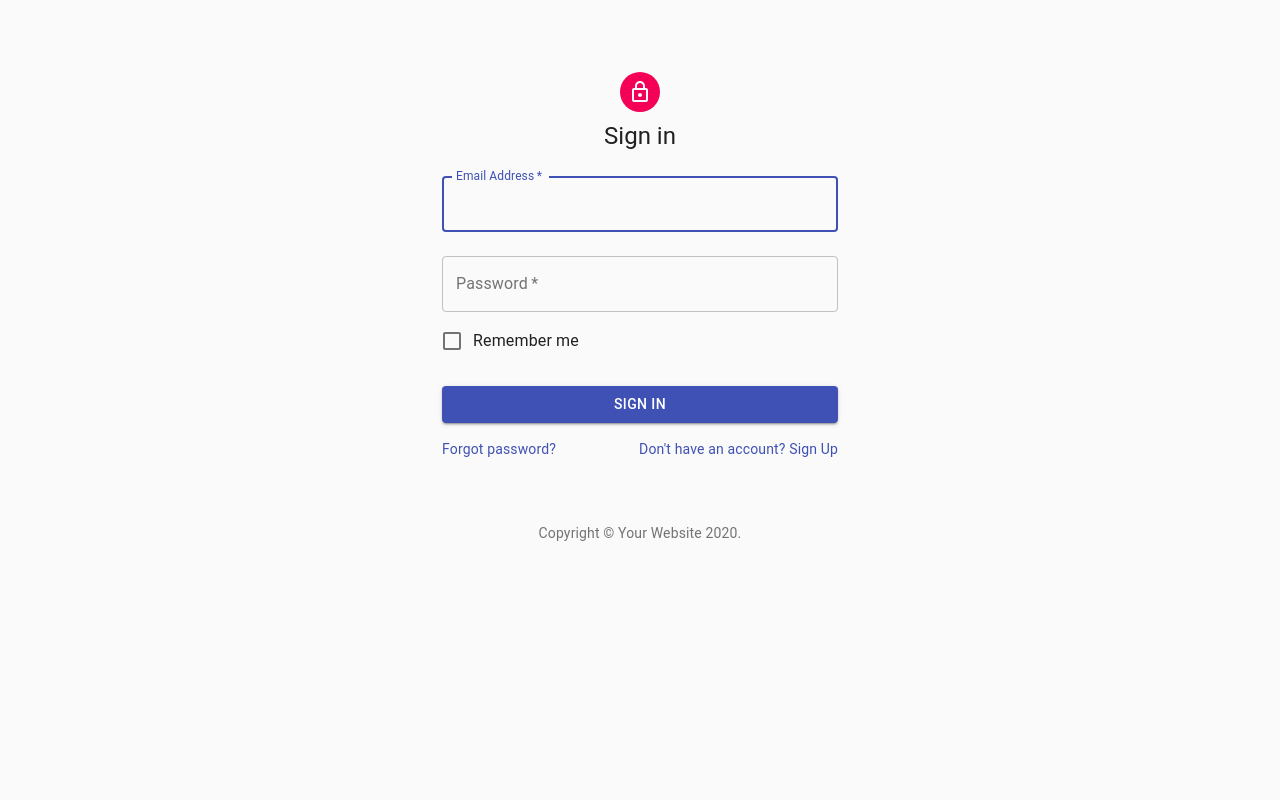
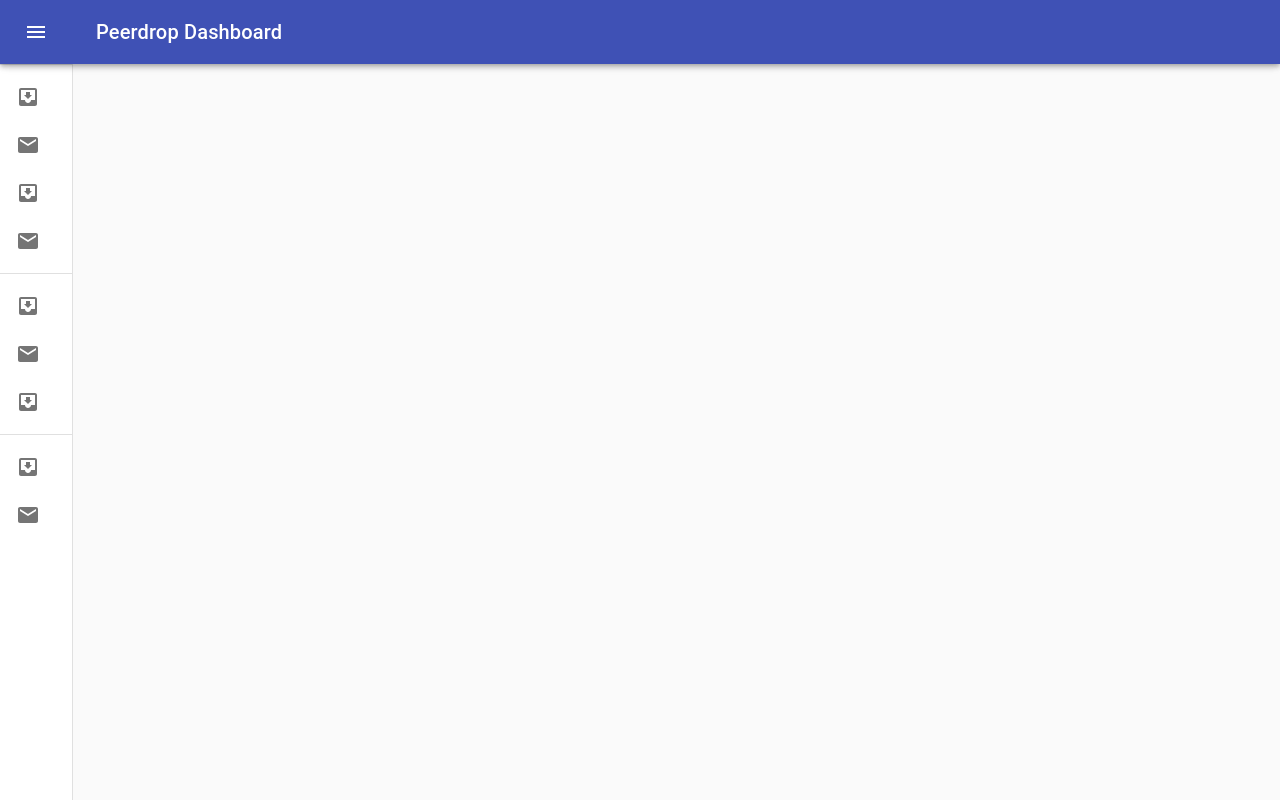
Before and after one commit to Asad106/inventory-management, a React (Create React App) app: page / in a window 1280 px wide. Built offline with nearby package versions, Linux system fonts and the light colour scheme.

Commit message:
Added Menu

```diff
--- a/package.json
+++ b/package.json
@@ -11,6 +11,7 @@
     "firebase": "^7.20.0",
     "react": "^16.13.1",
     "react-dom": "^16.13.1",
+    "react-router-dom": "^5.2.0",
     "react-scripts": "3.4.3"
   },
   "scripts": {
--- a/src/App.js
+++ b/src/App.js
@@ -1,14 +1,25 @@
 /** @format */
 
-import React from "react";
-import { Button } from "@material-ui/core";
+import React, { useEffect } from "react";
+import { Route, Switch } from "react-router-dom";
+import Menu from "./Components/Menu/Menu";
+
 import SignIn from "./Components/Login/Login";
+let userEmail = null;
 
 function App() {
+  useEffect(() => {
+    userEmail = localStorage.getItem("email");
+  }, []);
+
   return (
-    <div className='App'>
-      <SignIn />
-    </div>
+    <>
+      <Switch>
+        {console.log(`in render function ${userEmail}`)}
+        <Route exact path='/' component={Menu} />
+        <Route exact path='/signin' component={SignIn} />
+      </Switch>
+    </>
   );
 }
 
--- /dev/null
+++ b/src/Components/Dashboard/Home.js
@@ -0,0 +1,13 @@
+/** @format */
+
+import React from "react";
+
+function Home() {
+  return (
+    <div>
+      <h1>Home</h1>
+    </div>
+  );
+}
+
+export default Home;
--- /dev/null
+++ b/src/Components/Dashboard/Statistics.js
@@ -0,0 +1,13 @@
+/** @format */
+
+import React from "react";
+
+function Statistics() {
+  return (
+    <div>
+      <h1>Statistics</h1>
+    </div>
+  );
+}
+
+export default Statistics;
--- a/src/Components/Login/Login.js
+++ b/src/Components/Login/Login.js
@@ -15,6 +15,7 @@ import Typography from "@material-ui/core/Typography";
 import { makeStyles } from "@material-ui/core/styles";
 import Container from "@material-ui/core/Container";
 import { signInWithEmail } from "../../Firebase";
+import { useHistory } from "react-router-dom";
 
 function Copyright() {
   return (
@@ -50,16 +51,28 @@ const useStyles = makeStyles((theme) => ({
 }));
 
 export default function SignIn() {
+  const history = useHistory();
   const classes = useStyles();
 
   function onSubmit(e) {
+    const error = document.getElementById("error");
+
     //console.log(e);
     // console.log(e.target.password.value);
     // console.log(e.target.email.value);
     let email = e.target.email.value;
     let password = e.target.password.value;
+    //let isChecked = e.target.checkBox.chec;
 
+    //console.log(isChecked);
+
+    const isInvalid = password === "" || email === "";
+    if (isInvalid) {
+      console.log("error in forms");
+      return;
+    }
     signInWithEmail(email, password);
+    history.push("/");
     e.preventDefault();
   }
   return (
@@ -95,10 +108,13 @@ export default function SignIn() {
             id='password'
             autoComplete='current-password'
           />
+          <div id='error'></div>
           <FormControlLabel
             control={<Checkbox value='remember' color='primary' />}
             label='Remember me'
+            name='checkBox'
           />
+
           <Button
             type='submit'
             fullWidth
--- /dev/null
+++ b/src/Components/Menu/Drawer.js
@@ -0,0 +1,192 @@
+/** @format */
+
+import React from "react";
+import clsx from "clsx";
+import { makeStyles, useTheme } from "@material-ui/core/styles";
+import Drawer from "@material-ui/core/Drawer";
+import AppBar from "@material-ui/core/AppBar";
+import Toolbar from "@material-ui/core/Toolbar";
+import List from "@material-ui/core/List";
+import CssBaseline from "@material-ui/core/CssBaseline";
+import Typography from "@material-ui/core/Typography";
+import Divider from "@material-ui/core/Divider";
+import IconButton from "@material-ui/core/IconButton";
+import MenuIcon from "@material-ui/icons/Menu";
+import ChevronLeftIcon from "@material-ui/icons/ChevronLeft";
+import ChevronRightIcon from "@material-ui/icons/ChevronRight";
+import ListItem from "@material-ui/core/ListItem";
+import ListItemIcon from "@material-ui/core/ListItemIcon";
+import ListItemText from "@material-ui/core/ListItemText";
+import InboxIcon from "@material-ui/icons/MoveToInbox";
+import MailIcon from "@material-ui/icons/Mail";
+
+const drawerWidth = 280;
+
+const useStyles = makeStyles((theme) => ({
+  root: {
+    display: "flex",
+  },
+  appBar: {
+    zIndex: theme.zIndex.drawer + 1,
+    transition: theme.transitions.create(["width", "margin"], {
+      easing: theme.transitions.easing.sharp,
+      duration: theme.transitions.duration.leavingScreen,
+    }),
+  },
+  appBarShift: {
+    marginLeft: drawerWidth,
+    width: `calc(100% - ${drawerWidth}px)`,
+    transition: theme.transitions.create(["width", "margin"], {
+      easing: theme.transitions.easing.sharp,
+      duration: theme.transitions.duration.enteringScreen,
+    }),
+  },
+  menuButton: {
+    marginRight: 36,
+  },
+  hide: {
+    display: "none",
+  },
+  drawer: {
+    width: drawerWidth,
+    flexShrink: 0,
+    whiteSpace: "nowrap",
+  },
+  drawerOpen: {
+    width: drawerWidth,
+    transition: theme.transitions.create("width", {
+      easing: theme.transitions.easing.sharp,
+      duration: theme.transitions.duration.enteringScreen,
+    }),
+  },
+  drawerClose: {
+    transition: theme.transitions.create("width", {
+      easing: theme.transitions.easing.sharp,
+      duration: theme.transitions.duration.leavingScreen,
+    }),
+    overflowX: "hidden",
+    width: theme.spacing(7) + 1,
+    [theme.breakpoints.up("sm")]: {
+      width: theme.spacing(9) + 1,
+    },
+  },
+  toolbar: {
+    display: "flex",
+    alignItems: "center",
+    justifyContent: "flex-end",
+    padding: theme.spacing(0, 1),
+    // necessary for content to be below app bar
+    ...theme.mixins.toolbar,
+  },
+  content: {
+    flexGrow: 1,
+    padding: theme.spacing(3),
+  },
+}));
+
+function Dashboard() {
+  const classes = useStyles();
+  const theme = useTheme();
+  const [open, setOpen] = React.useState(false);
+
+  const handleDrawerOpen = () => {
+    setOpen(true);
+  };
+
+  const handleDrawerClose = () => {
+    setOpen(false);
+  };
+
+  return (
+    <div className={classes.root}>
+      <CssBaseline />
+      <AppBar
+        position='fixed'
+        className={clsx(classes.appBar, {
+          [classes.appBarShift]: open,
+        })}>
+        <Toolbar>
+          <IconButton
+            color='inherit'
+            aria-label='open drawer'
+            onClick={handleDrawerOpen}
+            edge='start'
+            className={clsx(classes.menuButton, {
+              [classes.hide]: open,
+            })}>
+            <MenuIcon />
+          </IconButton>
+          <Typography variant='h6' noWrap>
+            Peerdrop Dashboard
+          </Typography>
+        </Toolbar>
+      </AppBar>
+      <Drawer
+        variant='permanent'
+        className={clsx(classes.drawer, {
+          [classes.drawerOpen]: open,
+          [classes.drawerClose]: !open,
+        })}
+        classes={{
+          paper: clsx({
+            [classes.drawerOpen]: open,
+            [classes.drawerClose]: !open,
+          }),
+        }}>
+        <div className={classes.toolbar}>
+          <IconButton onClick={handleDrawerClose}>
+            {theme.direction === "rtl" ? (
+              <ChevronRightIcon />
+            ) : (
+              <ChevronLeftIcon />
+            )}
+          </IconButton>
+        </div>
+        <Divider />
+        <List>
+          {[
+            "Dashboard",
+            "Statistics",
+            "Sales & Reports",
+            "Resolution Center",
+          ].map((text, index) => (
+            <ListItem button key={text}>
+              <ListItemIcon>
+                {index % 2 === 0 ? <InboxIcon /> : <MailIcon />}
+              </ListItemIcon>
+              <ListItemText primary={text} />
+            </ListItem>
+          ))}
+        </List>
+        <Divider />
+        <List>
+          {[
+            "User Management",
+            "Inventory Management",
+            "Financials Management",
+          ].map((text, index) => (
+            <ListItem button key={text}>
+              <ListItemIcon>
+                {index % 2 === 0 ? <InboxIcon /> : <MailIcon />}
+              </ListItemIcon>
+              <ListItemText primary={text} />
+            </ListItem>
+          ))}
+        </List>
+        <Divider />
+        <List>
+          {["Settings", "Logout"].map((text, index) => (
+            <ListItem button key={text}>
+              <ListItemIcon>
+                {index % 2 === 0 ? <InboxIcon /> : <MailIcon />}
+              </ListItemIcon>
+              <ListItemText primary={text} />
+            </ListItem>
+          ))}
+        </List>
+      </Drawer>
+    </div>
+  );
+}
+
+export default Dashboard;
--- /dev/null
+++ b/src/Components/Menu/Menu.js
@@ -0,0 +1,22 @@
+/** @format */
+
+import React from "react";
+import Drawer from "./Drawer";
+import { Switch, Route } from "react-router-dom";
+import Home from "../Dashboard/Home";
+import Statictics from "../Dashboard/Statistics";
+
+function Main() {
+  return (
+    <div>
+      <Drawer />
+
+      <Switch>
+        <Route exact path='/' component={Home} />
+        <Route exact path='/statistics' component={Statictics} />
+      </Switch>
+    </div>
+  );
+}
+
+export default Main;
--- a/src/Firebase.js
+++ b/src/Firebase.js
@@ -4,16 +4,15 @@ import "firebase/firestore";
 import "firebase/auth";
 
 const firebaseConfig = {
-  apiKey: "AIzaSyDYjCiTEI5H3dpw7yOMI0bFGQ3DtTiMhEY",
-  authDomain: "fir-guide-8a183.firebaseapp.com",
-  databaseURL: "https://fir-guide-8a183.firebaseio.com",
-  projectId: "fir-guide-8a183",
-  storageBucket: "fir-guide-8a183.appspot.com",
-  messagingSenderId: "13608801984",
-  appId: "1:13608801984:web:1940b1a26fe39e6cb83f25",
-  measurementId: "G-J2EG64C4F9",
+  apiKey: "AIzaSyBRyc64HggeuL_BLpef33iwWE5l_Cerse0",
+  authDomain: "peerdrop-dev-7aaf9.firebaseapp.com",
+  databaseURL: "https://peerdrop-dev-7aaf9.firebaseio.com",
+  projectId: "peerdrop-dev-7aaf9",
+  storageBucket: "peerdrop-dev-7aaf9.appspot.com",
+  messagingSenderId: "818168037247",
+  appId: "1:818168037247:web:f59b672ddc0d77ea8fa44a",
+  measurementId: "G-ZNBSZPF166",
 };
-
 // Initialize Firebase
 firebase.initializeApp(firebaseConfig);
 
@@ -35,15 +34,18 @@ export const signInWithEmail = (email, password) =>
     .signInWithEmailAndPassword(email, password)
     .then((user) => {
       localStorage.setItem("email", email);
+      console.log("user authenticated");
     })
     .catch((ex) => {
-      switch (ex) {
+      switch (ex.code) {
         case "auth/invalid-email":
         case "auth/user-disabled":
         case "auth/user-not-found":
         case "auth/wrong-password":
-          console.log("invalid username/password");
-          break;
+          //console.log("invalid username/password");
+          document.getElementById("error").innerText =
+            "invalid username/password";
+          return;
         default:
           break;
       }
--- a/src/index.js
+++ b/src/index.js
@@ -4,10 +4,11 @@ import React from "react";
 import ReactDOM from "react-dom";
 import "./index.css";
 import App from "./App";
+import { BrowserRouter } from "react-router-dom";
 
 ReactDOM.render(
-  <React.StrictMode>
+  <BrowserRouter>
     <App />
-  </React.StrictMode>,
+  </BrowserRouter>,
   document.getElementById("root")
 );
```
Also changed, not shown: src/Components/Dashboard/FinancialManagement.js (added), src/Components/Dashboard/InventoryManagement.js (added), src/Components/Dashboard/UserManagement.js (added), 1 other file (tests, documents, lock files or other folders).
